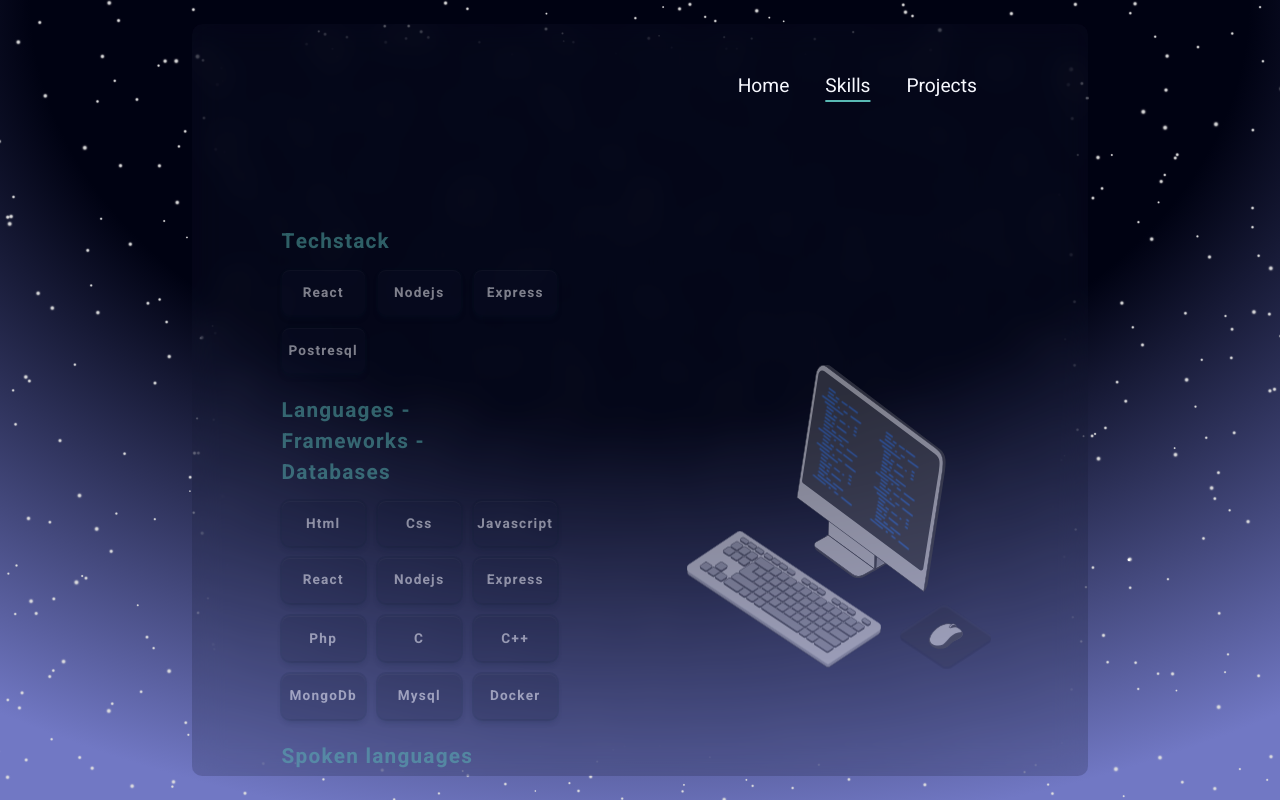
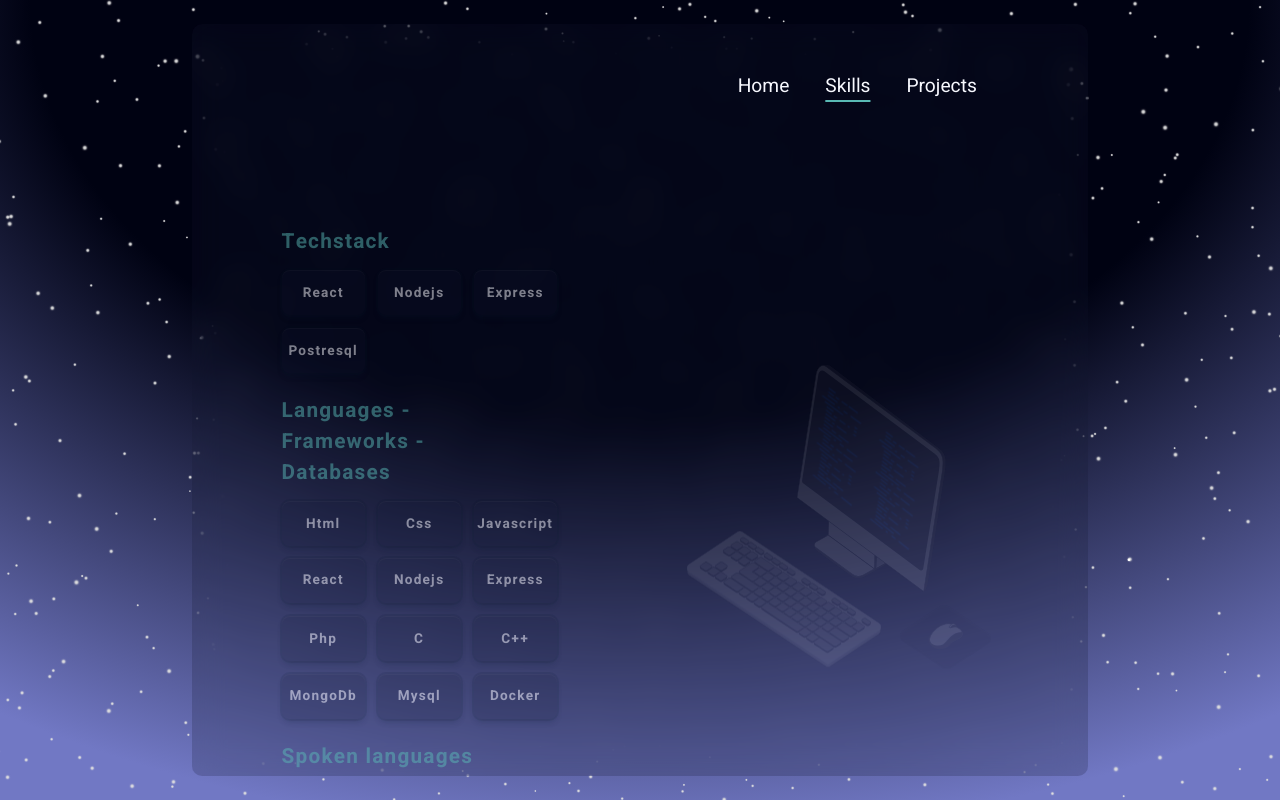
Before and after one commit to AchabNassim/portfolio, a React (Vite) app: page / in a window 1280 px wide. Both pictures are taken after a click on the item "Skills". Built offline with nearby package versions, Linux system fonts and the light colour scheme.

Commit message:
updated game project picture

```diff
--- a/src/containerComponent/projectsSection/projectComponent/monitorProjectComponent.css
+++ b/src/containerComponent/projectsSection/projectComponent/monitorProjectComponent.css
@@ -28,7 +28,7 @@
     }
 
     #projectShowcaseContainer {
-        height: 24vh;
+        height: 20vh;
         width: 40%;
         margin: 0.8rem auto;
     }
--- a/src/containerComponent/projectsSection/projectComponent/videoComponent/mediaComponent.css
+++ b/src/containerComponent/projectsSection/projectComponent/videoComponent/mediaComponent.css
@@ -3,10 +3,22 @@
     height: 100%;
     object-fit: fill;
     border-radius: 4px;
-    transition: 0.6s ease-in;
+    animation: fade 1s ease-out;
+    transition: 0.2s ease-out;
 }
 
 .img {
     object-fit: fill;
     object-position: center;
+    animation: fade 1s ease-out;
+    transition: 0.2s ease-out;
 }
+
+@keyframes fade {
+    from {
+        opacity: 0.2;
+    }
+    to {
+        opacity: 1;
+    }
+}
--- a/src/containerComponent/skillsSection/computerSvgComponent/computerSvgContainer.css
+++ b/src/containerComponent/skillsSection/computerSvgComponent/computerSvgContainer.css
@@ -3,13 +3,15 @@
     flex-direction: column;
     justify-content: center;
     align-items: center;
-    transition: 0.6s ease-in;
+    animation: fade 1s ease-out;
+    transition: 0.2s ease-out;
 }
 
 #computerSvg {
     height: 19rem;
     width: 19rem;
-    transition: 0.6s ease-in;
+    animation: fade 1s ease-out;
+    transition: 0.2s ease-out;
 }
 
 #computerSvg {
```
Also changed, not shown: public/showcase/screenshots/game.webp.
